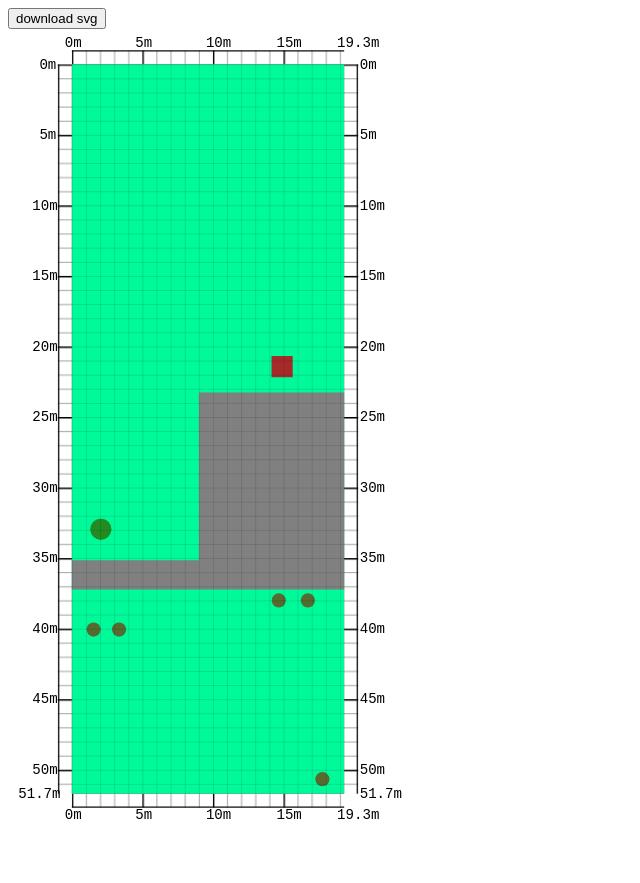
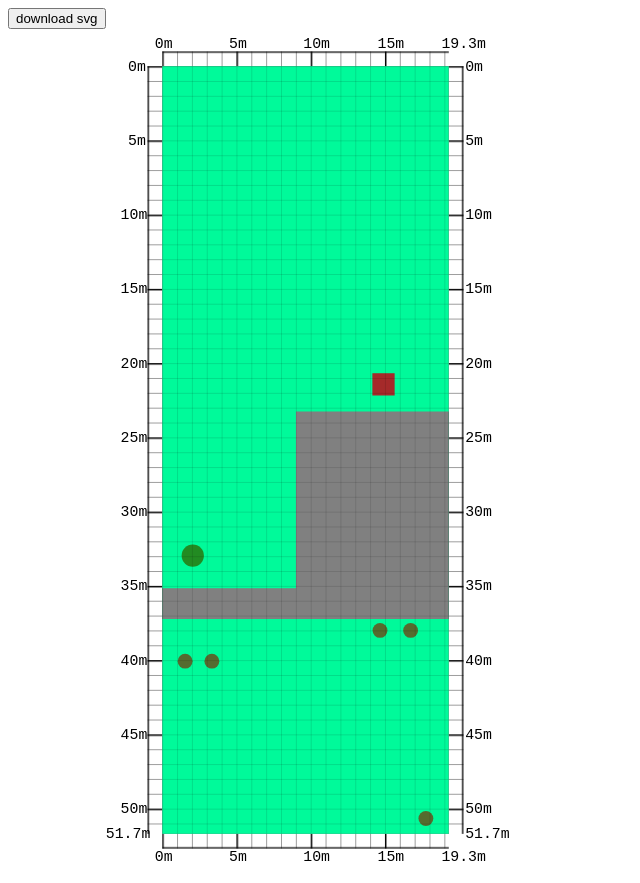
Before and after one commit to fea17e86/property-plan, a plain HTML site: page index.html in a window 1280 px wide. Shown: the whole page, without its empty margins (0-640 px from the left). Before the commit the page ends 841 px from the top, so only its background shows below. Drawn offline with Linux system fonts and the light colour scheme.

Commit message:
changed svg size to A4

```diff
--- a/index.html
+++ b/index.html
@@ -27,7 +27,11 @@
   }
 </script>
 <script>
-  insertPlan({ element: document.getElementById("plan"), property: fwa254, svg: { width: 400, height: 800 } });
+  insertPlan({
+    element: document.getElementById("plan"),
+    property: fwa254,
+    svg: { width: 595, height: 842 }
+  });
 </script>
 
 </html>
```
